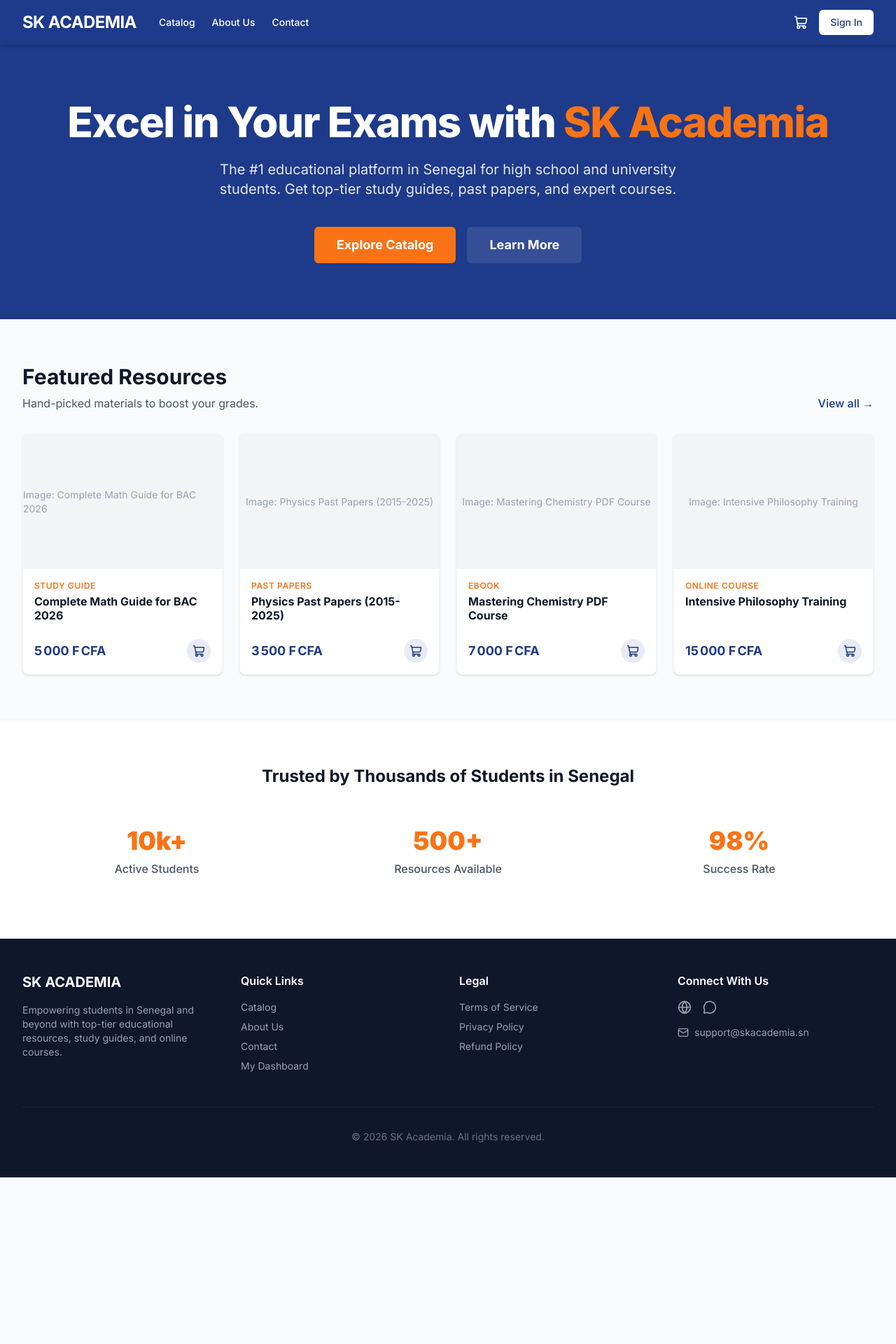
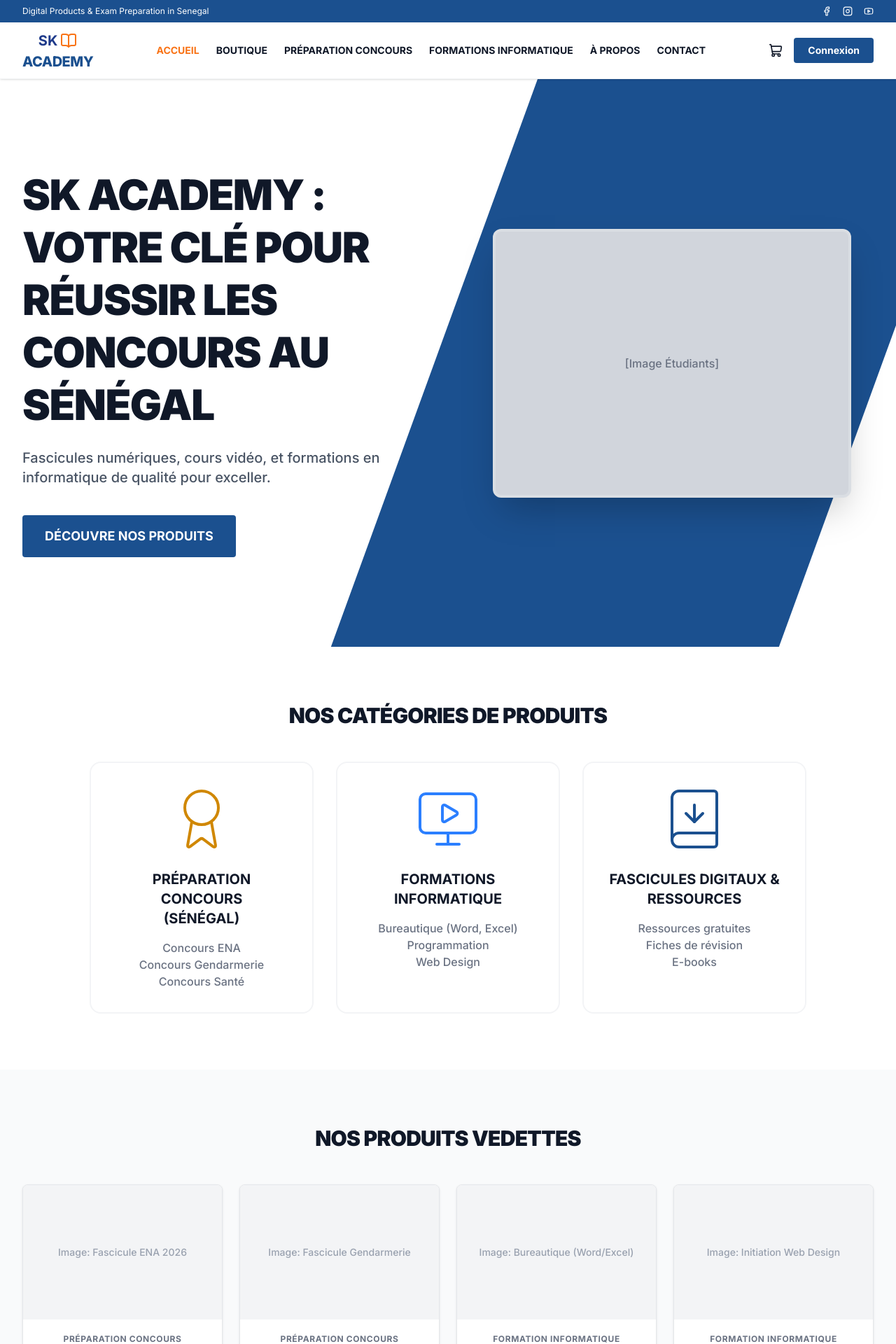
Before and after one commit to koutaseny-pixel/SK-ACADEMIA, a Next.js app: page / in a window 1280 px wide. Shown: the top 1920 px of the page at 70% size. Before the commit the page ends 1682 px from the top, so only its background shows below. Built offline with nearby package versions, Linux system fonts and the light colour scheme.

Commit message:
style: redesign home page, navbar and footer to match new mockup

```diff
--- a/src/app/page.tsx
+++ b/src/app/page.tsx
@@ -1,47 +1,103 @@
 import Link from "next/link";
 import ProductCard from "@/components/ui/ProductCard";
+import { Award, MonitorPlay, BookDown, ArrowRight } from "lucide-react";
 
 export default function Home() {
   const featuredProducts = [
-    { id: "1", name: "Complete Math Guide for BAC 2026", category: "Study Guide", price: 5000, image_url: "" },
-    { id: "2", name: "Physics Past Papers (2015-2025)", category: "Past Papers", price: 3500, image_url: "" },
-    { id: "3", name: "Mastering Chemistry PDF Course", category: "Ebook", price: 7000, image_url: "" },
-    { id: "4", name: "Intensive Philosophy Training", category: "Online Course", price: 15000, image_url: "" },
+    { id: "1", name: "Fascicule ENA 2026", category: "Préparation Concours", price: 5000, image_url: "" },
+    { id: "2", name: "Fascicule Gendarmerie", category: "Préparation Concours", price: 3500, image_url: "" },
+    { id: "3", name: "Bureautique (Word/Excel)", category: "Formation Informatique", price: 7000, image_url: "" },
+    { id: "4", name: "Initiation Web Design", category: "Formation Informatique", price: 15000, image_url: "" },
   ];
 
   return (
-    <div className="flex flex-col min-h-screen">
-      {/* Hero Section */}
-      <section className="bg-primary text-secondary py-20 px-4 sm:px-6 lg:px-8">
-        <div className="max-w-7xl mx-auto text-center">
-          <h1 className="text-4xl md:text-6xl font-extrabold tracking-tight mb-6">
-            Excel in Your Exams with <span className="text-accent">SK Academia</span>
-          </h1>
-          <p className="text-lg md:text-xl text-gray-200 max-w-2xl mx-auto mb-10">
-            The #1 educational platform in Senegal for high school and university students. Get top-tier study guides, past papers, and expert courses.
-          </p>
-          <div className="flex justify-center gap-4">
-            <Link href="/catalog" className="bg-accent hover:bg-accent-hover text-white font-bold py-3 px-8 rounded-md transition-colors text-lg">
-              Explore Catalog
+    <div className="flex flex-col min-h-screen bg-gray-50">
+      {/* Hero Section with Diagonal Split */}
+      <section className="relative bg-white overflow-hidden">
+        {/* The Diagonal Blue Background on the right */}
+        <div className="hidden lg:block absolute top-0 right-0 w-1/2 h-full bg-[#1b508f] transform origin-top-left -skew-x-[20deg] translate-x-32 z-0"></div>
+
+        <div className="max-w-7xl mx-auto flex flex-col lg:flex-row items-stretch relative z-10">
+          {/* Left Content */}
+          <div className="w-full lg:w-1/2 py-20 px-4 sm:px-6 lg:px-8 lg:py-32 flex flex-col justify-center">
+            <h1 className="text-4xl md:text-5xl lg:text-6xl font-black tracking-tight text-gray-900 mb-6 leading-tight">
+              SK ACADEMY : VOTRE CLÉ POUR RÉUSSIR LES CONCOURS AU SÉNÉGAL
+            </h1>
+            <p className="text-lg md:text-xl text-gray-600 mb-10 max-w-lg font-medium">
+              Fascicules numériques, cours vidéo, et formations en informatique de qualité pour exceller.
+            </p>
+            <div>
+              <Link href="/catalog" className="inline-block bg-[#1b508f] hover:bg-blue-800 text-white font-bold py-4 px-8 rounded transition-colors text-lg">
+                DÉCOUVRE NOS PRODUITS
+              </Link>
+            </div>
+          </div>
+
+          {/* Right Image (Placeholder for now) */}
+          <div className="w-full lg:w-1/2 bg-gray-200 lg:bg-transparent min-h-[400px] lg:min-h-full relative overflow-hidden flex items-center justify-center p-8">
+             {/* Note: User will replace this div with the actual image of students */}
+             <div className="w-full max-w-lg aspect-[4/3] bg-gray-300 rounded-xl shadow-2xl relative z-10 flex items-center justify-center text-gray-500 font-medium border-4 border-white/20">
+               [Image Étudiants]
+             </div>
+          </div>
+        </div>
+      </section>
+
+      {/* Categories Section */}
+      <section className="py-20 px-4 sm:px-6 lg:px-8 bg-white">
+        <div className="max-w-7xl mx-auto">
+          <div className="text-center mb-12">
+            <h2 className="text-3xl font-black text-gray-900 tracking-tight">NOS CATÉGORIES DE PRODUITS</h2>
+          </div>
+
+          <div className="grid grid-cols-1 md:grid-cols-3 gap-8 max-w-5xl mx-auto">
+            {/* Category 1 */}
+            <Link href="/catalog?category=prepa" className="group bg-white border-2 border-gray-100 hover:border-[#1b508f] rounded-2xl p-8 text-center transition-all duration-300 hover:shadow-lg flex flex-col items-center">
+              <div className="w-24 h-24 mb-6 text-yellow-600 group-hover:scale-110 transition-transform">
+                <Award size={96} strokeWidth={1} />
+              </div>
+              <h3 className="text-xl font-bold text-gray-900 mb-4 uppercase">Préparation Concours<br/>(Sénégal)</h3>
+              <p className="text-gray-500 font-medium">
+                Concours ENA<br/>
+                Concours Gendarmerie<br/>
+                Concours Santé
+              </p>
             </Link>
-            <Link href="/about" className="bg-white/10 hover:bg-white/20 text-white font-bold py-3 px-8 rounded-md transition-colors text-lg">
-              Learn More
+
+            {/* Category 2 */}
+            <Link href="/catalog?category=formation" className="group bg-white border-2 border-gray-100 hover:border-[#1b508f] rounded-2xl p-8 text-center transition-all duration-300 hover:shadow-lg flex flex-col items-center">
+              <div className="w-24 h-24 mb-6 text-blue-500 group-hover:scale-110 transition-transform">
+                <MonitorPlay size={96} strokeWidth={1} />
+              </div>
+              <h3 className="text-xl font-bold text-gray-900 mb-4 uppercase">Formations Informatique</h3>
+              <p className="text-gray-500 font-medium">
+                Bureautique (Word, Excel)<br/>
+                Programmation<br/>
+                Web Design
+              </p>
+            </Link>
+
+            {/* Category 3 */}
+            <Link href="/catalog?category=ressources" className="group bg-white border-2 border-gray-100 hover:border-[#1b508f] rounded-2xl p-8 text-center transition-all duration-300 hover:shadow-lg flex flex-col items-center">
+              <div className="w-24 h-24 mb-6 text-[#1b508f] group-hover:scale-110 transition-transform">
+                <BookDown size={96} strokeWidth={1} />
+              </div>
+              <h3 className="text-xl font-bold text-gray-900 mb-4 uppercase">Fascicules Digitaux & Ressources</h3>
+              <p className="text-gray-500 font-medium">
+                Ressources gratuites<br/>
+                Fiches de révision<br/>
+                E-books
+              </p>
             </Link>
           </div>
         </div>
       </section>
 
       {/* Featured Products */}
-      <section className="py-16 px-4 sm:px-6 lg:px-8 bg-background">
+      <section className="py-20 px-4 sm:px-6 lg:px-8 bg-gray-50">
         <div className="max-w-7xl mx-auto">
-          <div className="flex justify-between items-end mb-8">
-            <div>
-              <h2 className="text-3xl font-bold text-gray-900">Featured Resources</h2>
-              <p className="text-gray-600 mt-2">Hand-picked materials to boost your grades.</p>
-            </div>
-            <Link href="/catalog" className="text-primary font-medium hover:underline hidden sm:block">
-              View all &rarr;
-            </Link>
+          <div className="text-center mb-12">
+            <h2 className="text-3xl font-black text-gray-900 tracking-tight">NOS PRODUITS VEDETTES</h2>
           </div>
 
           <div className="grid grid-cols-1 sm:grid-cols-2 lg:grid-cols-4 gap-6">
@@ -49,31 +105,31 @@ export default function Home() {
               <ProductCard key={product.id} product={product} />
             ))}
           </div>
-          <div className="mt-8 text-center sm:hidden">
-            <Link href="/catalog" className="text-primary font-medium hover:underline">
-              View all &rarr;
+
+          <div className="mt-12 text-center">
+            <Link href="/catalog" className="inline-flex items-center gap-2 text-[#1b508f] font-bold hover:underline">
+              Voir tout le catalogue <ArrowRight size={20} />
             </Link>
           </div>
         </div>
       </section>
 
-      {/* Trust Section */}
-      <section className="py-16 px-4 sm:px-6 lg:px-8 bg-white border-t border-gray-100">
-        <div className="max-w-7xl mx-auto text-center">
-          <h2 className="text-2xl font-bold text-gray-900 mb-8">Trusted by Thousands of Students in Senegal</h2>
-          <div className="grid grid-cols-1 md:grid-cols-3 gap-8">
-            <div className="p-6">
-              <div className="text-4xl font-black text-accent mb-2">10k+</div>
-              <div className="text-gray-600 font-medium">Active Students</div>
-            </div>
-            <div className="p-6">
-              <div className="text-4xl font-black text-accent mb-2">500+</div>
-              <div className="text-gray-600 font-medium">Resources Available</div>
-            </div>
-            <div className="p-6">
-              <div className="text-4xl font-black text-accent mb-2">98%</div>
-              <div className="text-gray-600 font-medium">Success Rate</div>
-            </div>
+      {/* Bottom Content Section */}
+      <section className="py-20 px-4 sm:px-6 lg:px-8 bg-white">
+        <div className="max-w-6xl mx-auto flex flex-col md:flex-row items-center gap-12 bg-blue-50 rounded-3xl overflow-hidden">
+          <div className="w-full md:w-1/2 aspect-square md:aspect-auto md:h-[400px] bg-gray-300 flex items-center justify-center text-gray-500 font-medium">
+            [Image Étudiante]
+          </div>
+          <div className="w-full md:w-1/2 p-8 md:p-12">
+            <h2 className="text-3xl font-black text-gray-900 mb-6 uppercase leading-tight">
+              SK ACADEMY : VOTRE CLÉ POUR RÉUSSIR
+            </h2>
+            <p className="text-gray-600 mb-8 font-medium">
+              Fascicules numériques, cours vidéo, et formations en informatique de qualité pour exceller dans vos études et votre carrière professionnelle au Sénégal.
+            </p>
+            <Link href="/about" className="inline-block bg-accent hover:bg-accent-hover text-white font-bold py-3 px-8 rounded transition-colors">
+              DÉCOUVRIR PLUS
+            </Link>
           </div>
         </div>
       </section>
--- a/src/components/layout/Footer.tsx
+++ b/src/components/layout/Footer.tsx
@@ -1,47 +1,72 @@
 import Link from "next/link";
-import { Mail, Globe, MessageCircle } from "lucide-react";
+import { Mail, Phone, MapPin, Facebook, Instagram, Youtube } from "lucide-react";
 
 export default function Footer() {
   return (
-    <footer className="bg-foreground text-secondary py-12">
+    <footer className="bg-[#1b508f] text-white py-16">
       <div className="max-w-7xl mx-auto px-4 sm:px-6 lg:px-8">
-        <div className="grid grid-cols-1 md:grid-cols-4 gap-8">
+        <div className="grid grid-cols-1 md:grid-cols-4 gap-12">
+          {/* Column 1 */}
           <div>
-            <h3 className="text-xl font-bold mb-4">SK ACADEMIA</h3>
-            <p className="text-gray-400 text-sm">
-              Empowering students in Senegal and beyond with top-tier educational resources, study guides, and online courses.
+            <h3 className="text-xl font-black mb-6 tracking-tight">SK ACADEMY</h3>
+            <p className="text-blue-100 text-sm mb-6 leading-relaxed">
+              Votre clé pour réussir les concours au Sénégal. Fascicules numériques, cours vidéo, et formations en informatique de qualité pour exceller.
             </p>
+            <div className="flex space-x-4">
+              <a href="#" className="w-8 h-8 rounded bg-white/10 flex items-center justify-center hover:bg-white/20 transition-colors"><Facebook size={16} /></a>
+              <a href="#" className="w-8 h-8 rounded bg-white/10 flex items-center justify-center hover:bg-white/20 transition-colors"><Instagram size={16} /></a>
+              <a href="#" className="w-8 h-8 rounded bg-white/10 flex items-center justify-center hover:bg-white/20 transition-colors"><Youtube size={16} /></a>
+            </div>
           </div>
+
+          {/* Column 2 */}
           <div>
-            <h4 className="font-semibold mb-4">Quick Links</h4>
-            <ul className="space-y-2 text-sm text-gray-400">
-              <li><Link href="/catalog" className="hover:text-accent transition-colors">Catalog</Link></li>
-              <li><Link href="/about" className="hover:text-accent transition-colors">About Us</Link></li>
-              <li><Link href="/contact" className="hover:text-accent transition-colors">Contact</Link></li>
-              <li><Link href="/dashboard" className="hover:text-accent transition-colors">My Dashboard</Link></li>
+            <h4 className="font-bold mb-6 text-sm uppercase tracking-wider text-blue-200">ACCUEIL</h4>
+            <ul className="space-y-3 text-sm text-blue-100">
+              <li><Link href="/catalog" className="hover:text-white transition-colors">Boutique</Link></li>
+              <li><Link href="/catalog?category=prepa" className="hover:text-white transition-colors">Préparation concours</Link></li>
+              <li><Link href="/faq" className="hover:text-white transition-colors">Foire aux questions</Link></li>
+              <li><Link href="/about" className="hover:text-white transition-colors">À propos de nous</Link></li>
             </ul>
           </div>
+
+          {/* Column 3 */}
           <div>
-            <h4 className="font-semibold mb-4">Legal</h4>
-            <ul className="space-y-2 text-sm text-gray-400">
-              <li><Link href="#" className="hover:text-accent transition-colors">Terms of Service</Link></li>
-              <li><Link href="#" className="hover:text-accent transition-colors">Privacy Policy</Link></li>
-              <li><Link href="#" className="hover:text-accent transition-colors">Refund Policy</Link></li>
+            <h4 className="font-bold mb-6 text-sm uppercase tracking-wider text-blue-200">FORMATIONS</h4>
+            <ul className="space-y-3 text-sm text-blue-100">
+              <li><Link href="/catalog?category=formation" className="hover:text-white transition-colors">Bureautique (Word, Excel)</Link></li>
+              <li><Link href="/catalog?category=formation" className="hover:text-white transition-colors">Programmation</Link></li>
+              <li><Link href="/catalog?category=formation" className="hover:text-white transition-colors">Web Design</Link></li>
+              <li><Link href="/catalog?category=formation" className="hover:text-white transition-colors">Entrepreneuriat</Link></li>
             </ul>
           </div>
+
+          {/* Column 4 */}
           <div>
-            <h4 className="font-semibold mb-4">Connect With Us</h4>
-            <div className="flex space-x-4 mb-4">
-              <a href="#" className="text-gray-400 hover:text-accent transition-colors" title="Facebook"><Globe size={20} /></a>
-              <a href="#" className="text-gray-400 hover:text-accent transition-colors" title="Twitter"><MessageCircle size={20} /></a>
-            </div>
-            <a href="mailto:support@skacademia.sn" className="text-sm text-gray-400 hover:text-accent flex items-center gap-2 transition-colors">
-              <Mail size={16} /> support@skacademia.sn
-            </a>
+            <h4 className="font-bold mb-6 text-sm uppercase tracking-wider text-blue-200">CONTACT</h4>
+            <ul className="space-y-4 text-sm text-blue-100">
+              <li className="flex items-start gap-3">
+                <Phone size={18} className="shrink-0 mt-0.5" />
+                <span>+221 77 000 00 00<br/>+221 76 000 00 00</span>
+              </li>
+              <li className="flex items-start gap-3">
+                <Mail size={18} className="shrink-0 mt-0.5" />
+                <a href="mailto:support@skacademy.sn" className="hover:text-white transition-colors">support@skacademy.sn</a>
+              </li>
+              <li className="flex items-start gap-3">
+                <MapPin size={18} className="shrink-0 mt-0.5" />
+                <span>Dakar, Sénégal</span>
+              </li>
+            </ul>
           </div>
         </div>
-        <div className="border-t border-gray-800 mt-12 pt-8 text-sm text-center text-gray-500">
-          &copy; {new Date().getFullYear()} SK Academia. All rights reserved.
+
+        <div className="border-t border-white/10 mt-16 pt-8 text-sm text-center text-blue-200 flex flex-col md:flex-row justify-between items-center gap-4">
+          <p>&copy; {new Date().getFullYear()} SK Academy. Tous droits réservés.</p>
+          <div className="flex gap-4">
+            <Link href="#" className="hover:text-white transition-colors">Conditions générales</Link>
+            <Link href="#" className="hover:text-white transition-colors">Politique de confidentialité</Link>
+          </div>
         </div>
       </div>
     </footer>
--- a/src/components/layout/Navbar.tsx
+++ b/src/components/layout/Navbar.tsx
@@ -1,29 +1,54 @@
 import Link from "next/link";
 import CartBadge from "@/components/ui/CartBadge";
+import { Facebook, Instagram, Youtube, BookOpen } from "lucide-react";
 
 export default function Navbar() {
   return (
-    <nav className="bg-primary text-secondary shadow-md sticky top-0 z-50">
-      <div className="max-w-7xl mx-auto px-4 sm:px-6 lg:px-8">
-        <div className="flex justify-between h-16 items-center">
-          <div className="flex items-center gap-8">
-            <Link href="/" className="font-bold text-2xl tracking-tight">
-              SK ACADEMIA
-            </Link>
-            <div className="hidden md:flex space-x-6 text-sm font-medium">
-              <Link href="/catalog" className="hover:text-accent transition-colors">Catalog</Link>
-              <Link href="/about" className="hover:text-accent transition-colors">About Us</Link>
-              <Link href="/contact" className="hover:text-accent transition-colors">Contact</Link>
-            </div>
-          </div>
+    <header className="sticky top-0 z-50 shadow-sm">
+      {/* Top Bar */}
+      <div className="bg-[#1b508f] text-white text-xs py-2 px-4 sm:px-6 lg:px-8">
+        <div className="max-w-7xl mx-auto flex justify-between items-center">
+          <div>Digital Products & Exam Preparation in Senegal</div>
           <div className="flex items-center gap-4">
-            <CartBadge />
-            <Link href="/login" className="hidden md:inline-flex bg-secondary text-primary hover:bg-gray-100 px-4 py-2 rounded-md text-sm font-medium transition-colors">
-              Sign In
-            </Link>
+            <a href="#" className="hover:text-accent transition-colors"><Facebook size={14} /></a>
+            <a href="#" className="hover:text-accent transition-colors"><Instagram size={14} /></a>
+            <a href="#" className="hover:text-accent transition-colors"><Youtube size={14} /></a>
           </div>
         </div>
       </div>
-    </nav>
+
+      {/* Main Navbar */}
+      <nav className="bg-white text-gray-900 border-b border-gray-100">
+        <div className="max-w-7xl mx-auto px-4 sm:px-6 lg:px-8">
+          <div className="flex justify-between h-20 items-center">
+            {/* Logo */}
+            <Link href="/" className="flex flex-col items-center gap-1">
+              <div className="flex items-center text-primary font-bold text-xl leading-none">
+                SK <span className="text-accent ml-1"><BookOpen size={24} /></span>
+              </div>
+              <span className="font-extrabold text-[#1b508f] tracking-tight text-xl leading-none mt-1">ACADEMY</span>
+            </Link>
+
+            {/* Desktop Links */}
+            <div className="hidden lg:flex space-x-6 text-sm font-bold">
+              <Link href="/" className="text-accent hover:text-accent transition-colors">ACCUEIL</Link>
+              <Link href="/catalog" className="hover:text-primary transition-colors">BOUTIQUE</Link>
+              <Link href="/catalog?category=prepa" className="hover:text-primary transition-colors">PRÉPARATION CONCOURS</Link>
+              <Link href="/catalog?category=formation" className="hover:text-primary transition-colors">FORMATIONS INFORMATIQUE</Link>
+              <Link href="/about" className="hover:text-primary transition-colors">À PROPOS</Link>
+              <Link href="/contact" className="hover:text-primary transition-colors">CONTACT</Link>
+            </div>
+
+            {/* Actions */}
+            <div className="flex items-center gap-4">
+              <CartBadge />
+              <Link href="/login" className="hidden sm:inline-flex bg-[#1b508f] text-white hover:bg-blue-800 px-5 py-2 rounded font-bold text-sm transition-colors">
+                Connexion
+              </Link>
+            </div>
+          </div>
+        </div>
+      </nav>
+    </header>
   );
 }
--- a/src/components/ui/ProductCard.tsx
+++ b/src/components/ui/ProductCard.tsx
@@ -1,5 +1,8 @@
+"use client";
+
 import Link from "next/link";
-import { ShoppingCart } from "lucide-react";
+import { useCartStore } from "@/store/cart";
+import { useState } from "react";
 
 interface Product {
   id: string;
@@ -10,23 +13,40 @@ interface Product {
 }
 
 export default function ProductCard({ product }: { product: Product }) {
+  const addItem = useCartStore((state) => state.addItem);
+  const [added, setAdded] = useState(false);
+
+  const handleAdd = (e: React.MouseEvent) => {
+    e.preventDefault();
+    addItem(product);
+    setAdded(true);
+    setTimeout(() => setAdded(false), 2000);
+  };
+
   return (
-    <div className="bg-white rounded-lg overflow-hidden shadow-sm hover:shadow-md transition-shadow border border-gray-100 flex flex-col h-full">
-      <Link href={`/catalog/${product.id}`} className="block relative h-48 bg-gray-200">
-        {/* Placeholder for actual next/image */}
-        <div className="absolute inset-0 flex items-center justify-center text-gray-400 bg-gray-100">
-          <span className="text-sm">Image: {product.name}</span>
-        </div>
+    <div className="bg-white rounded-lg overflow-hidden shadow-sm hover:shadow-md transition-shadow border border-gray-200 flex flex-col h-full">
+      <Link href={`/catalog/${product.id}`} className="block relative h-48 bg-gray-100 flex items-center justify-center text-gray-400">
+         {/* Placeholder for actual next/image */}
+         <span className="text-sm font-medium">Image: {product.name}</span>
       </Link>
-      <div className="p-4 flex flex-col flex-grow">
-        <span className="text-xs font-semibold text-accent mb-1 uppercase tracking-wider">{product.category}</span>
+      <div className="p-5 flex flex-col flex-grow text-center">
+        <span className="text-xs font-bold text-gray-500 mb-2 uppercase tracking-wider">{product.category}</span>
         <Link href={`/catalog/${product.id}`} className="hover:text-primary transition-colors">
           <h3 className="font-bold text-gray-900 leading-tight mb-2 line-clamp-2">{product.name}</h3>
         </Link>
-        <div className="mt-auto flex items-center justify-between pt-4">
-          <span className="font-bold text-lg text-primary">{product.price.toLocaleString("fr-SN", { style: "currency", currency: "XOF" })}</span>
-          <button className="bg-primary/10 text-primary hover:bg-primary hover:text-white p-2 rounded-full transition-colors" aria-label="Add to cart">
-            <ShoppingCart size={18} />
+        <div className="mt-auto pt-4 flex flex-col items-center">
+          <span className="font-black text-xl text-[#1b508f] mb-4">
+            {product.price.toLocaleString("fr-SN", { style: "currency", currency: "XOF" })}
+          </span>
+          <button
+            onClick={handleAdd}
+            className={`w-full font-bold py-3 px-4 rounded transition-colors text-sm
+              ${added
+                ? 'bg-green-600 hover:bg-green-700 text-white'
+                : 'bg-[#1b508f] hover:bg-blue-800 text-white'
+              }`}
+          >
+            {added ? "AJOUTÉ !" : "AJOUTER AU PANIER"}
           </button>
         </div>
       </div>
```
